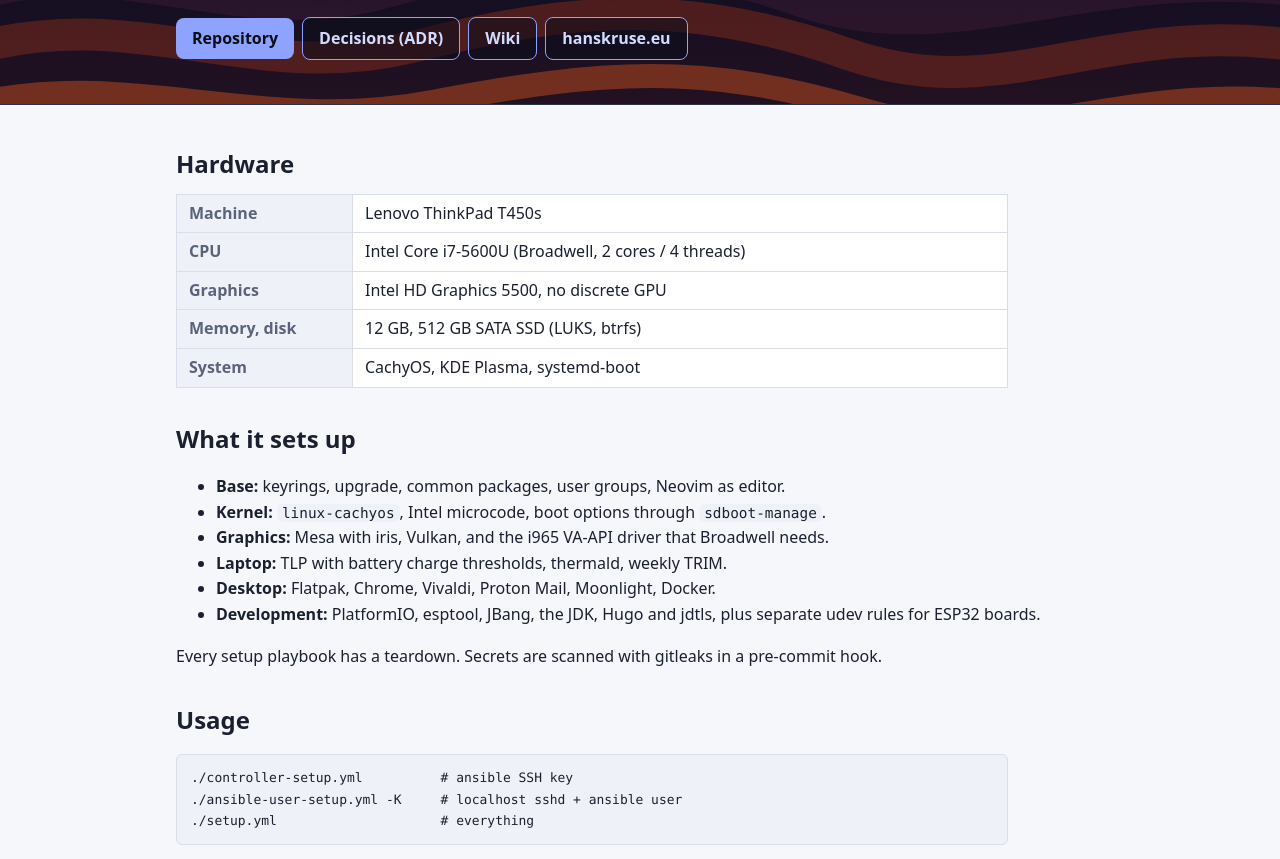
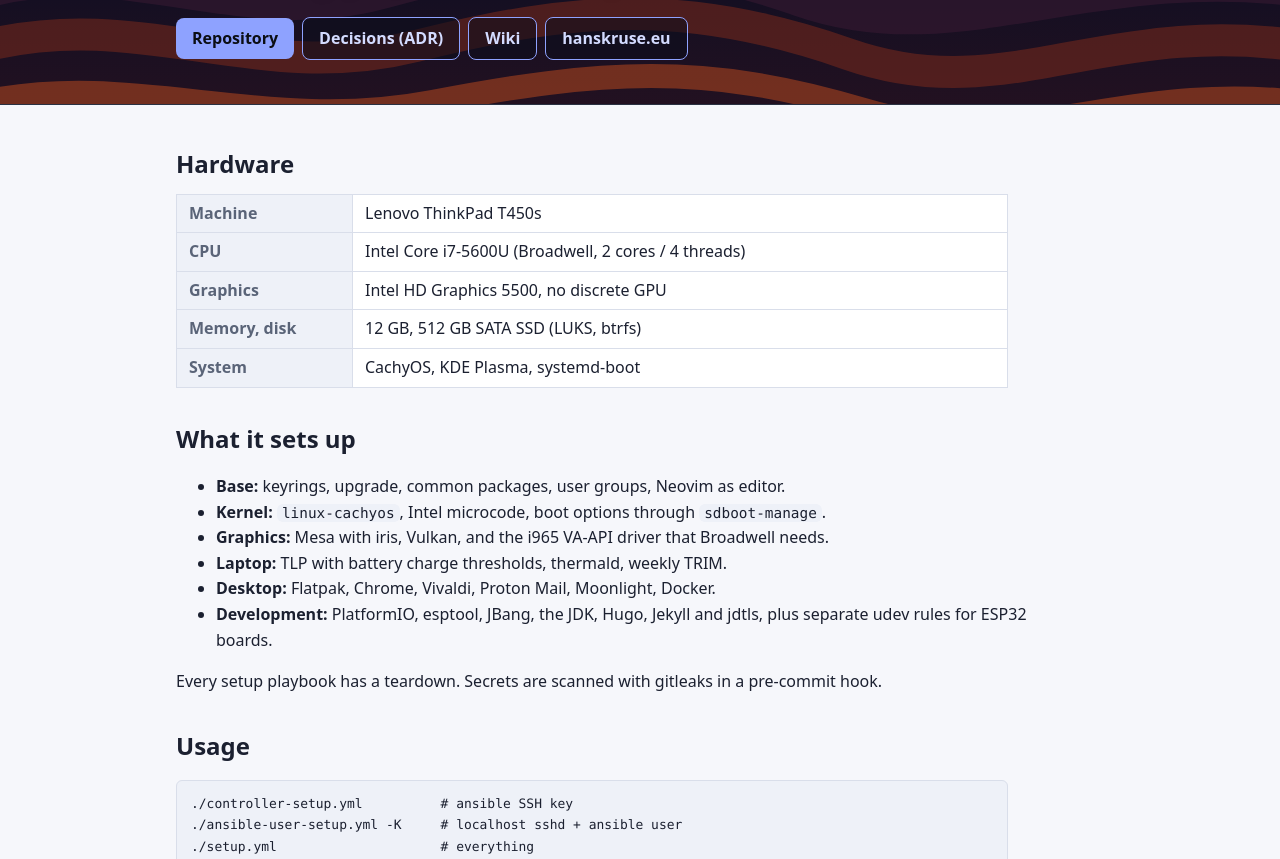
Before and after one commit to nicenemo/kos, a plain HTML site: page index.html in a window 1280 px wide. Shown: the part 241-1100 px from the top of the page. Drawn offline with Linux system fonts and the light colour scheme.

Commit message:
Install Jekyll for local builds of the resume site
Co-Authored-By: Claude Sonnet 5.5 <noreply@anthropic.com>

```diff
--- a/index.html
+++ b/index.html
@@ -40,7 +40,7 @@
     <li><b>Graphics:</b> Mesa with iris, Vulkan, and the i965 VA-API driver that Broadwell needs.</li>
     <li><b>Laptop:</b> TLP with battery charge thresholds, thermald, weekly TRIM.</li>
     <li><b>Desktop:</b> Flatpak, Chrome, Vivaldi, Proton Mail, Moonlight, Docker.</li>
-    <li><b>Development:</b> PlatformIO, esptool, JBang, the JDK, Hugo and jdtls, plus separate udev rules for ESP32 boards.</li>
+    <li><b>Development:</b> PlatformIO, esptool, JBang, the JDK, Hugo, Jekyll and jdtls, plus separate udev rules for ESP32 boards.</li>
   </ul>
   <p>Every setup playbook has a teardown. Secrets are scanned with gitleaks in a pre-commit hook.</p>
 
```
Also changed, not shown: 4 other files.
